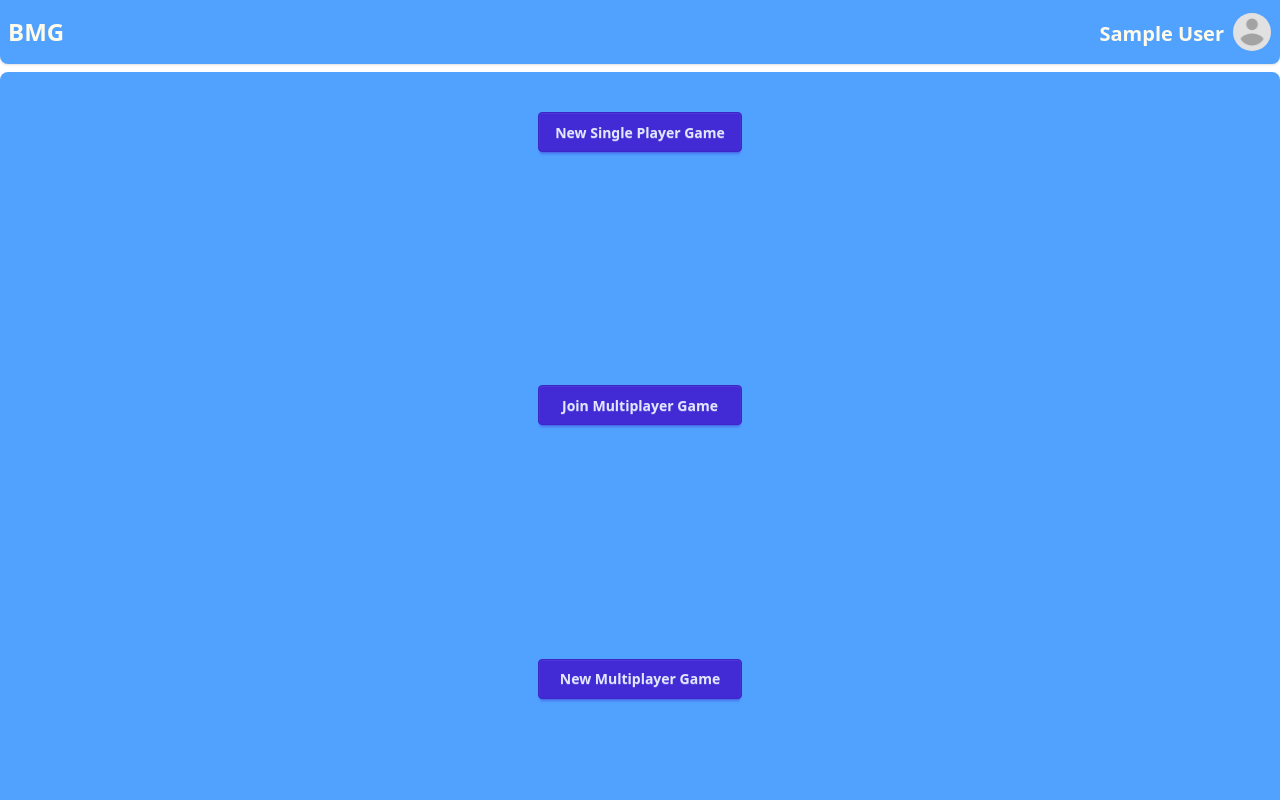
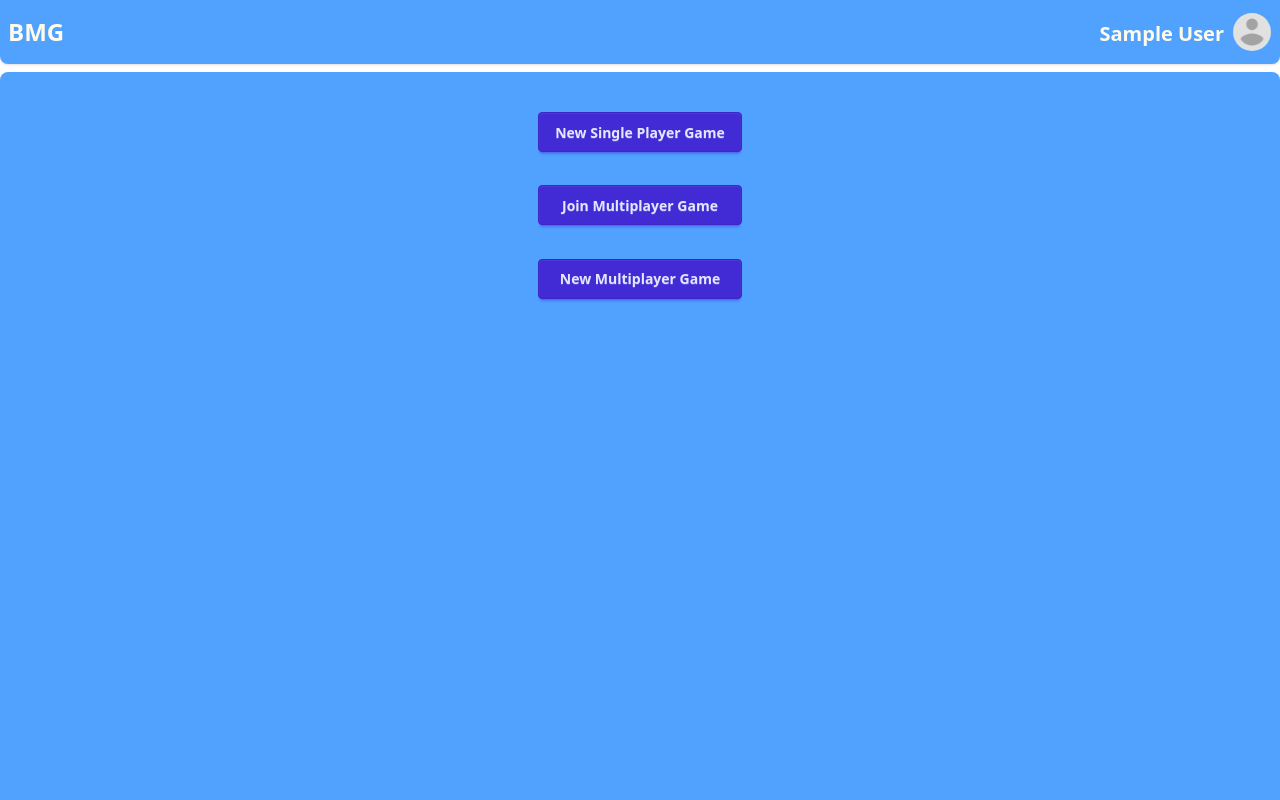
Before and after one commit to mecsbalint/boci-minesweeper-game-frontend-React, a React (Vite) app: page / in a window 1280 px wide. Shown: the top 800 px of the page. Built offline with nearby package versions, Linux system fonts and the light colour scheme; no server answers; sample sign-in values are in the browser's storage.

Commit message:
Refactor Homepage and debug ChatLine

```diff
--- a/src/components/ChatLine/ChatLine.tsx
+++ b/src/components/ChatLine/ChatLine.tsx
@@ -10,7 +10,7 @@ function ChatLine({sender, content, isStart}: ChatLineProps) {
     const {user} = useAuthContext();
 
     return (
-        <div className={`chat chat-${user?.name === sender ? "end" : "start"}`}>
+        <div className={`chat ${user?.name === sender ? "chat-end" : "chat-start"}`}>
             <div className={`chat-header ${!isStart || user?.name === sender ? "hidden" : ""}`}>
                 {sender}
             </div>
--- a/src/pages/Homepage.tsx
+++ b/src/pages/Homepage.tsx
@@ -71,13 +71,17 @@ function HomePage() {
     }
 
     return (
-        <div className={`grid justify-center gap-5 ${isLoggedIn ? "" : "hidden"}`}>
+        <>
+            <div className={`grid grid-cols-1 h-50 justify-center gap-5 ${isLoggedIn ? "" : "hidden"}`}>
                 <button type="button" className="btn btn-primary" onClick={handleNewSPGameClick}>New Single Player Game</button>
                 <button type="button" className={`btn btn-primary ${SPGameInProgressState ? "" : "hidden"}`} onClick={handleContinueSPGameClick}>Continue Single Player Game</button>
                 <button type="button" className="btn btn-primary" onClick={handleJoinGameBtnClick}>Join Multiplayer Game</button>
                 <button type="button" className="btn btn-primary" onClick={handleNewMPGameClick}>New Multiplayer Game</button>
                 <button type="button" className={`btn btn-primary ${MPGameInProgressState ? "" : "hidden"}`} onClick={handleContinueMPGameClick}>Continue Multiplayer Game</button>
             </div>
+            <div>
+            </div>
+        </>
     )
 }
 
```
Lines whose indentation alone changed are shown as unchanged.
